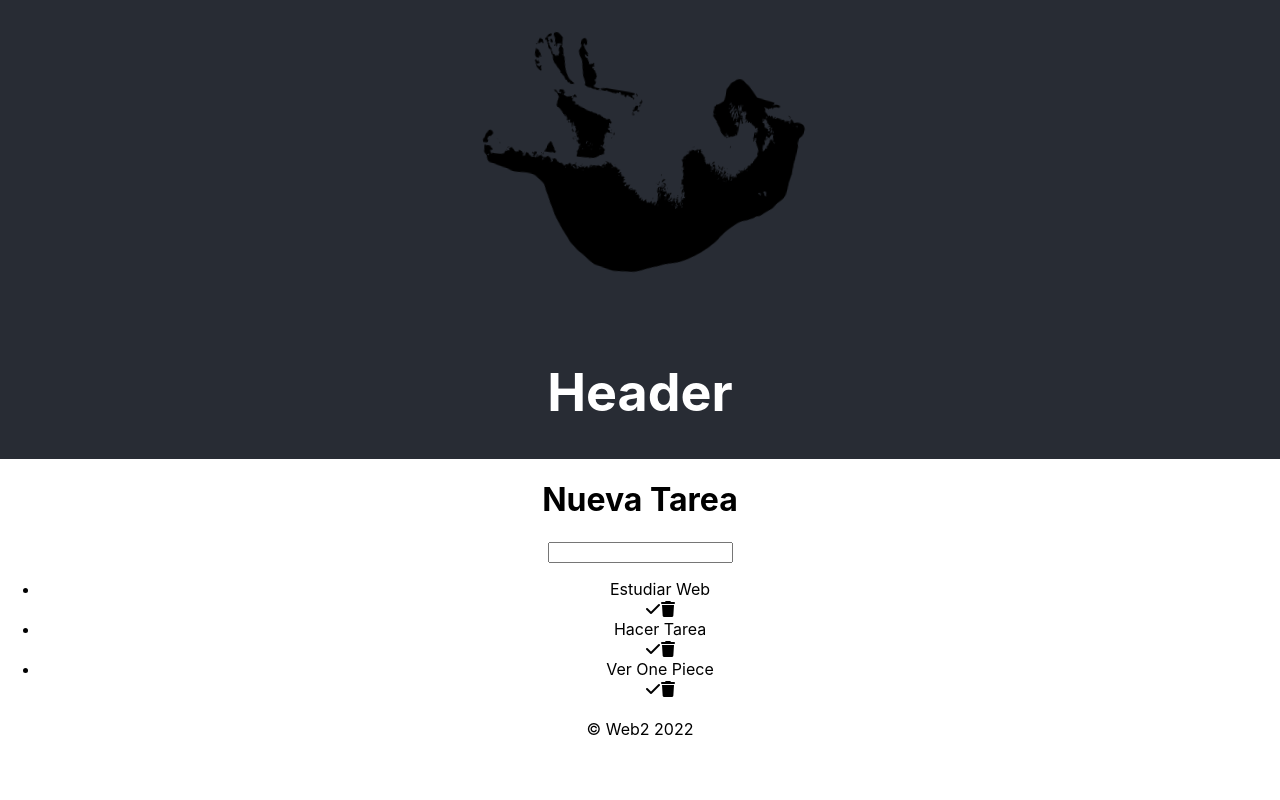
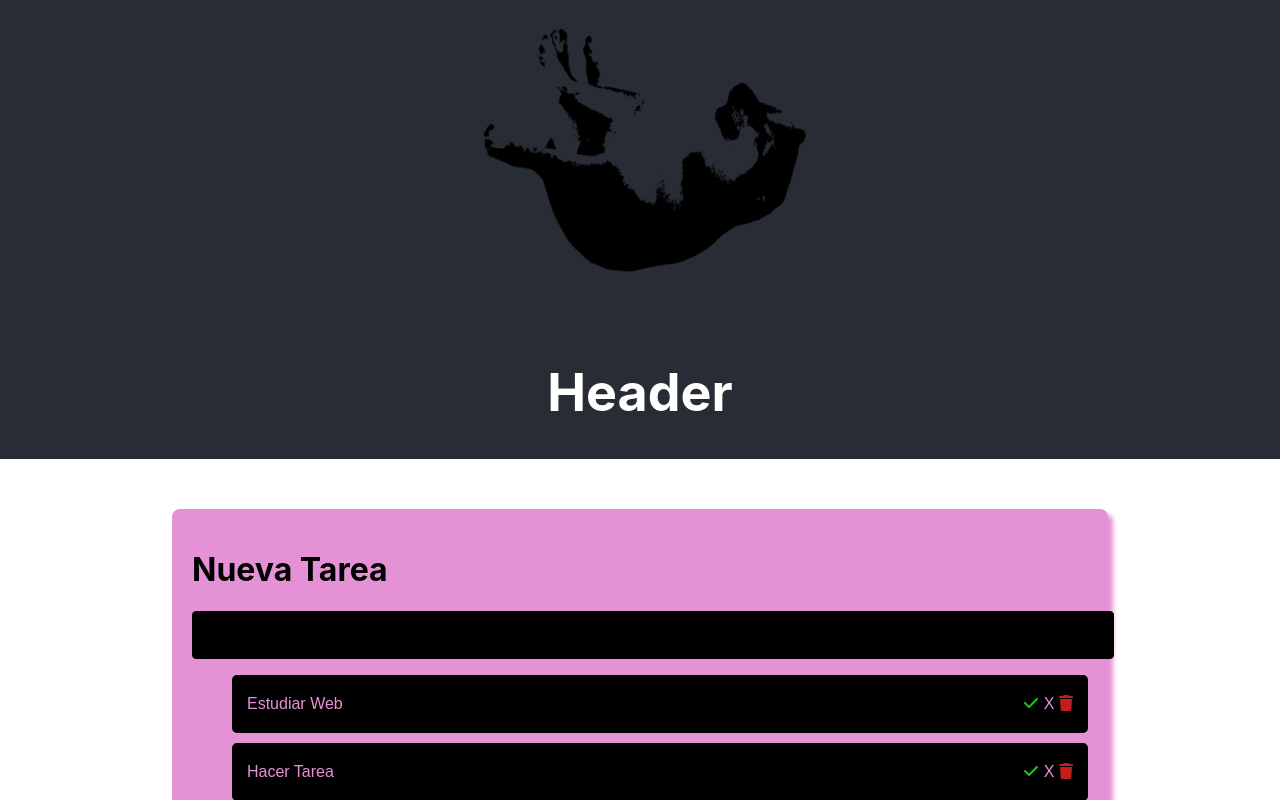
Before and after one commit to PaulAnds/todolist, a React (Create React App) app: page / in a window 1280 px wide. Shown: the top 800 px of the page. Built offline with nearby package versions, Linux system fonts and the light colour scheme.

Commit message:
Adding css and undone

```diff
--- a/src/components/Todo/List.js
+++ b/src/components/Todo/List.js
@@ -21,7 +21,12 @@ const List = props => {
                         >
                             <i className=" fa fa-check"></i>
                         </span>
-
+                        <span
+                            className = {item.complete ? 'done': 'hide'}
+                            onClick = {() => markAsCompleted(item.id)}
+                        >
+                            X
+                        </span>
                         <span className = "trash"
                             onClick = {() => removeTask(item.id)}
                         >
--- a/src/components/Todo/Todo.css
+++ b/src/components/Todo/Todo.css
@@ -0,0 +1,71 @@
+.Todo {
+    background-color: #e591d5;
+    border-radius: 8px;
+    box-shadow:  5px 5px 5px #e591d5;
+    margin: 50px auto;
+    min-height: 20px;
+    padding: 20px;
+    text-align: left;
+    width: 70%;
+
+}
+
+.Todo ul li {
+    text-align: center;
+    color: #e591d5;
+    background-color: black;
+    display: flex;
+    justify-content: space-between;
+    margin: 10px 0;
+    padding: 20px 15px;
+    font-family: sans-serif;
+    border-radius: 5px;
+}
+
+.Todo ul li.complete {
+    background-color: #48df75;
+    border: 1px solid black;
+    color: black;
+}
+
+.Todo ul li .action {
+    display: flex;
+    justify-content: space-between;
+    width: 50px;
+}
+
+.Todo ul li span {
+    cursor: pointer;
+}
+.Todo ul li span:first-of-type {
+    color: #20c41d;
+}
+.Todo ul li .done {
+    color: #79c41d;
+    display: block;
+}
+
+.Todo ul li .trash {
+    color: #c41d1d;
+    display: block;
+}
+
+.Todo form input {
+    background-color: black;
+    border-radius: 4px;
+    border: 1px solid black;
+    box-shadow: inset 0 1px 1px rgba(0, 0, 0, .075);
+    color: black;
+    font-size: 14px;
+    height: 34px;
+    padding: 6px 12px;
+    width: 100%;
+
+}
+
+.Todo form input:active,
+.Todo form input:focus
+{
+    outline: 0;
+    background-color: rgba(0, 0, 0, 0.5);
+}
--- a/src/components/Todo/Todo.js
+++ b/src/components/Todo/Todo.js
@@ -1,6 +1,7 @@
 import React, { Component } from 'react';
 import {v4 as uuidv4} from 'uuid';
 import List from './List';
+import './Todo.css';
 
 class Todo extends Component {
     constructor() {
@@ -66,7 +67,13 @@ class Todo extends Component {
             item => item.id === id
         );
 
-        foundTask.complete = true;
+        if(foundTask.complete != true) {
+            foundTask.complete = true;
+        }
+        else{
+            foundTask.complete = false;
+        }
+
 
         this.setState({
             items: [
```
